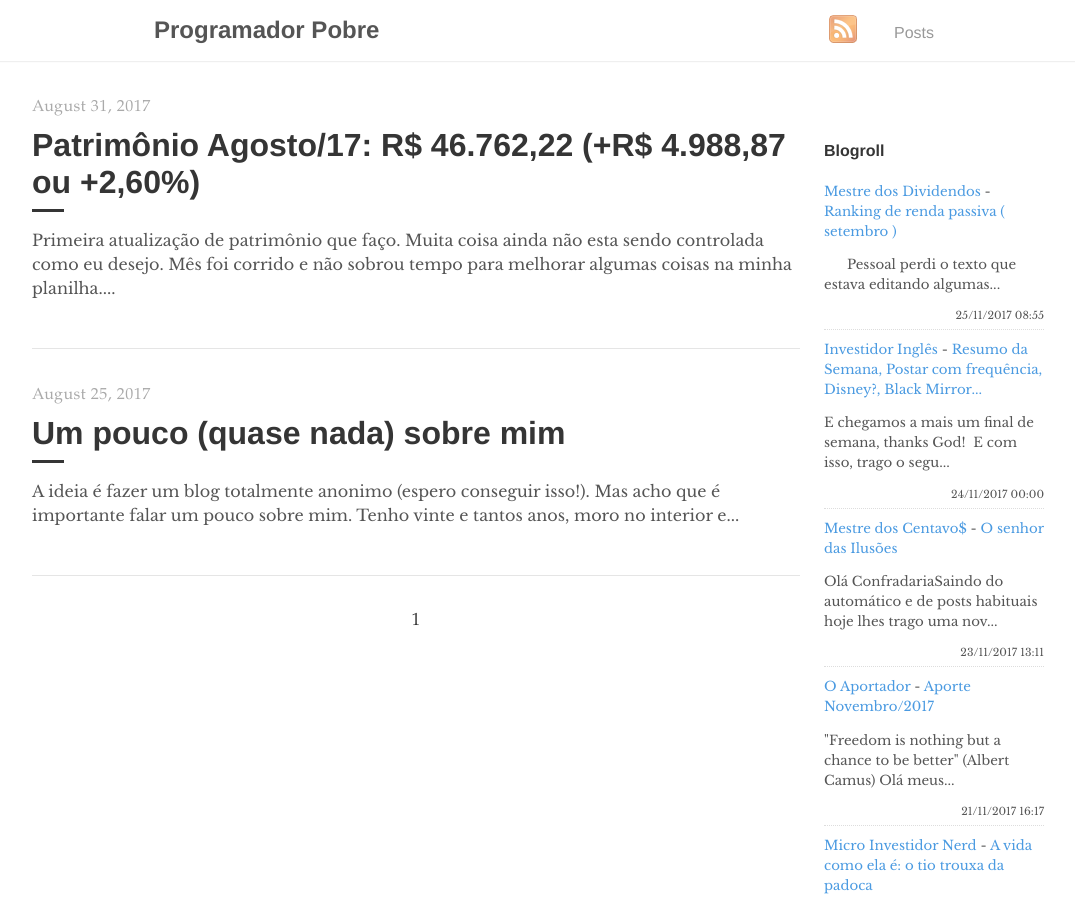
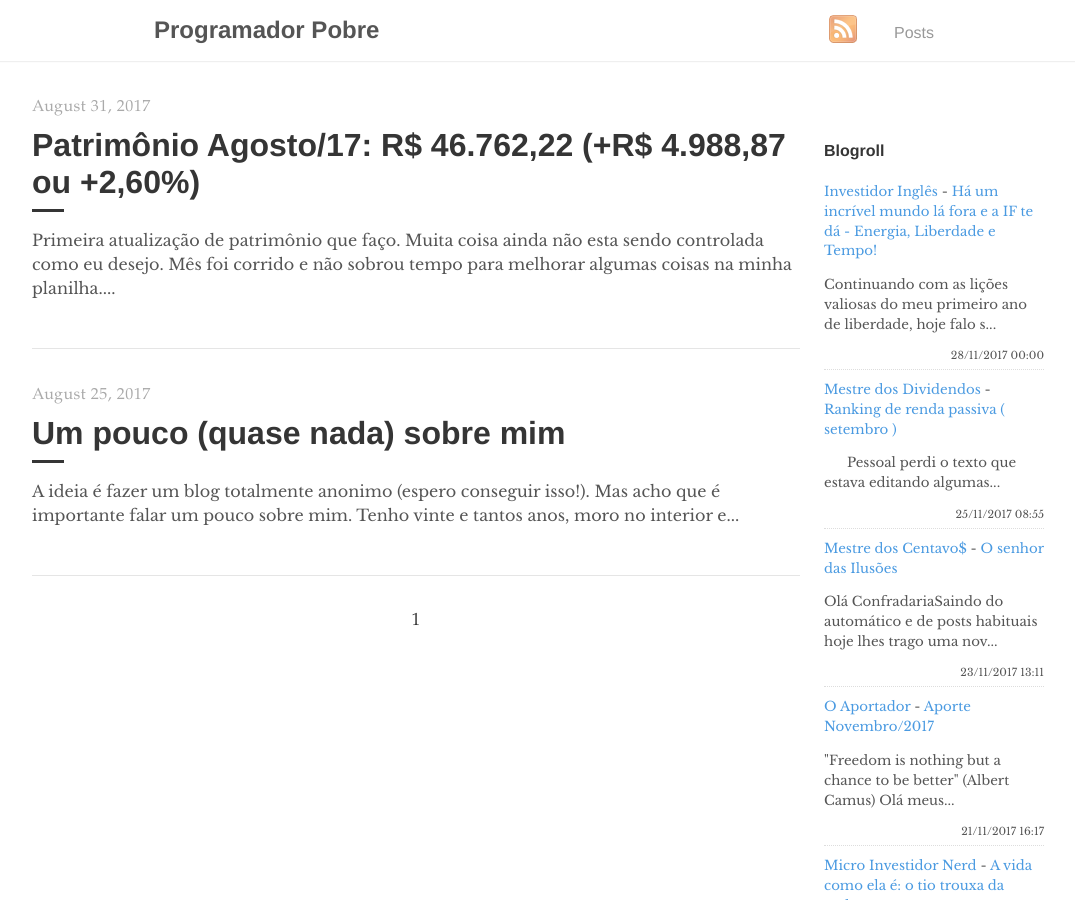
Before and after one commit to programadorpobre/programadorpobre.github.io, a Jekyll site: the page built from index.html, in a window 1280 px wide and 900 px high. Shown: the whole window, without its empty margins (96-1171 px from the left). Built offline with Jekyll 4.4.1, drawn with Linux system fonts in a browser that asks for light colours; the list of posts is cut into pages by our own code; comment, search, counter and statistics services are not loaded.

Commit message:
[ci skip] travis #115

```diff
--- a/_includes/feed-entries.html
+++ b/_includes/feed-entries.html
@@ -1,12 +1,12 @@
+<div class="feed-entry">
+    <a class="feed-entry-site-name" href="http://investidoringles.blogspot.com/">Investidor Inglês</a> - <a class="feed-entry-title" href="http://investidoringles.blogspot.com/2017/11/a-independencia-financeira-da-energia-liberdade-tempo.html">Há um incrível mundo lá fora e a IF te dá - Energia, Liberdade e Tempo!</a>
+    <p class="feed-entry-summary">Continuando com as lições valiosas do meu primeiro ano de liberdade, hoje falo s...</p>
+    <time datetime="2017-11-28T00:00:00.000-02:00">28/11/2017 00:00</time>
+</div>
 <div class="feed-entry">
     <a class="feed-entry-site-name" href="http://mestredosdividendos.blogspot.com/">Mestre dos Dividendos</a> - <a class="feed-entry-title" href="http://mestredosdividendos.blogspot.com/2017/11/ranking-de-renda-passiva-setembro.html">Ranking de renda passiva ( setembro )</a>
     <p class="feed-entry-summary">&nbsp;&nbsp;&nbsp;&nbsp;&nbsp; Pessoal perdi o texto que estava editando algumas...</p>
     <time datetime="2017-11-25T08:55:00.002-08:00">25/11/2017 08:55</time>
-</div>
-<div class="feed-entry">
-    <a class="feed-entry-site-name" href="http://investidoringles.blogspot.com/">Investidor Inglês</a> - <a class="feed-entry-title" href="http://investidoringles.blogspot.com/2017/11/como-postar-com-frequencia-no-blog.html">Resumo da Semana, Postar com frequência, Disney?, Black Mirror...</a>
-    <p class="feed-entry-summary">E chegamos a mais um final de semana, thanks God!&nbsp; E com isso, trago o segu...</p>
-    <time datetime="2017-11-24T00:00:00.000-02:00">24/11/2017 00:00</time>
 </div>
 <div class="feed-entry">
     <a class="feed-entry-site-name" href="http://mestredoscentavos.blogspot.com/">Mestre dos Centavo$</a> - <a class="feed-entry-title" href="http://mestredoscentavos.blogspot.com/2017/11/o-senhor-das-ilusoes.html">O senhor das Ilusões</a>
```
